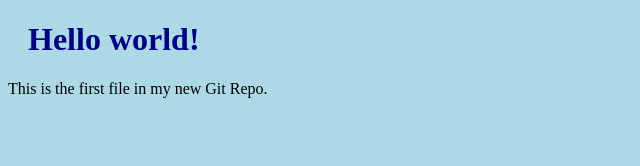
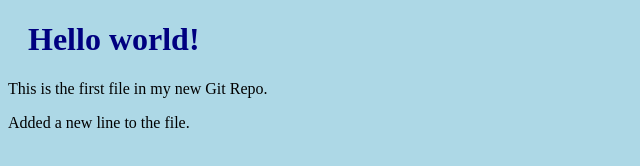
Before and after one commit to Panav-Kumar2001/hello-world, a plain HTML site: page index.html in a window 1280 px wide. Shown: the whole page, without its empty margins (0-640 px from the left). Drawn offline with Linux system fonts and the light colour scheme.

Commit message:
Added a new line to the file.

```diff
--- a/index.html
+++ b/index.html
@@ -7,5 +7,6 @@
   <body>
     <h1>Hello world!</h1>
     <p>This is the first file in my new Git Repo.</p>
+    <p>Added a new line to the file.</p>
   </body>
 </html>
```
